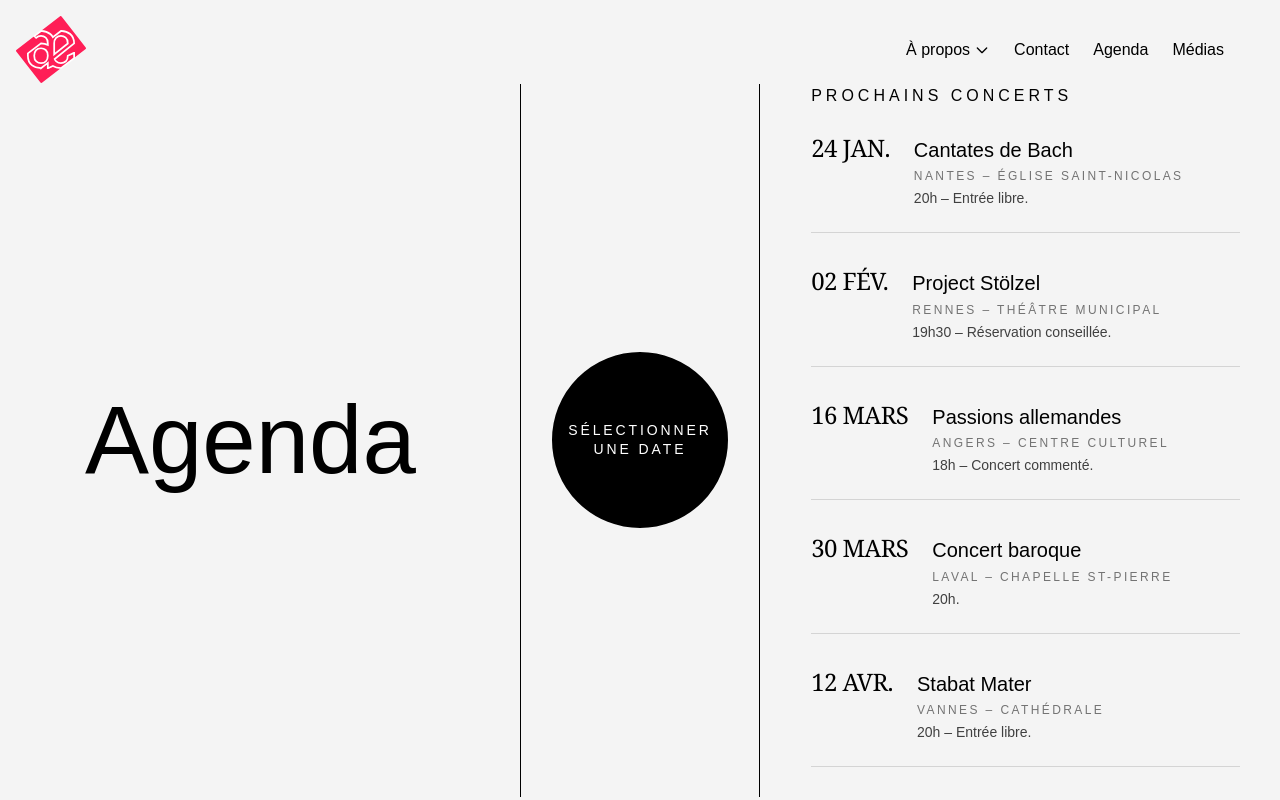
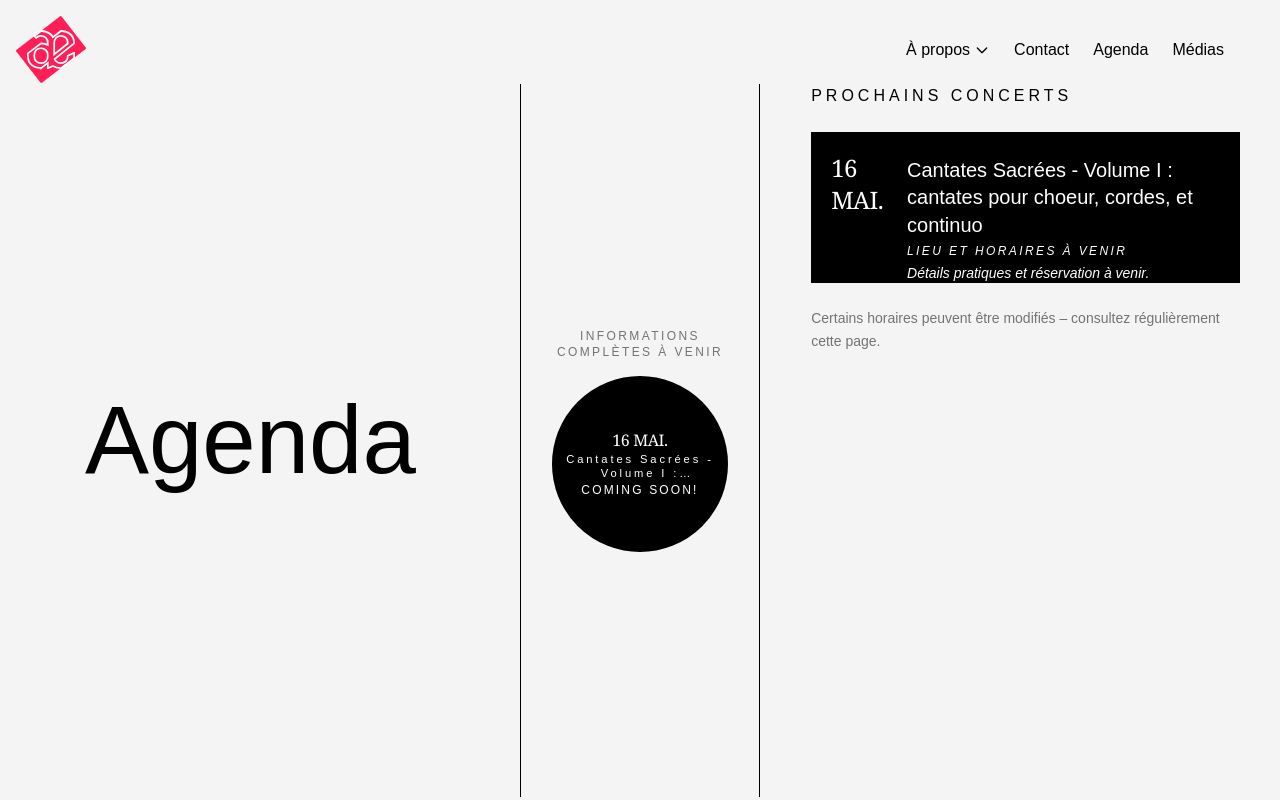
Before and after one commit to EnsemblePhaenomen/phaenomen-website, a Next.js app: page /agenda in a window 1280 px wide. Built offline with nearby package versions, Linux system fonts and the light colour scheme; a web font is replaced by a local one.

Commit message:
changed agenda logic

```diff
--- a/app/Components/Sections/AgendaSection.tsx
+++ b/app/Components/Sections/AgendaSection.tsx
@@ -3,8 +3,6 @@
 import { useState } from "react";
 import AnimatedBorderCard from "../(ui)/AnimatedBorderCard";
 import ContactButton from "../(ui)/Animations/ContactButton";
-
-const reservationUrl = "https://example.com/reservation";
 
 type EventItem = {
   date: string;
@@ -16,23 +14,22 @@ type EventItem = {
 };
 
 const events: EventItem[] = [
-  { date: "24 JAN.", title: "Cantates de Bach", city: "Nantes", place: "Église Saint-Nicolas", info: "20h – Entrée libre.", url: reservationUrl },
-  { date: "02 FÉV.", title: "Project Stölzel", city: "Rennes", place: "Théâtre municipal", info: "19h30 – Réservation conseillée.", url: reservationUrl },
-  { date: "16 MARS", title: "Passions allemandes", city: "Angers", place: "Centre culturel", info: "18h – Concert commenté.", url: reservationUrl },
-  { date: "30 MARS", title: "Concert baroque", city: "Laval", place: "Chapelle St-Pierre", info: "20h.", url: reservationUrl },
-  { date: "12 AVR.", title: "Stabat Mater", city: "Vannes", place: "Cathédrale", info: "20h – Entrée libre.", url: reservationUrl },
-  { date: "20 AVR.", title: "Oratorio de Pâques", city: "Tours", place: "Grand Théâtre", info: "19h.", url: reservationUrl },
-  { date: "04 MAI", title: "Musique sacrée", city: "Brest", place: "Église St-Martin", info: "17h.", url: reservationUrl },
-  { date: "11 MAI", title: "Motets allemands", city: "Clisson", place: "Halle aux grains", info: "20h.", url: reservationUrl },
-  { date: "19 MAI", title: "Requiem allemand", city: "Quimper", place: "Théâtre", info: "18h.", url: reservationUrl },
-  { date: "01 JUIN", title: "Bach & Telemann", city: "Orléans", place: "Salle Philharmonique", info: "20h.", url: reservationUrl },
-  { date: "16 JUIN", title: "Concert estival", city: "La Roche-sur-Yon", place: "Auditorium", info: "19h.", url: reservationUrl },
-  { date: "29 JUIN", title: "Fête de la musique", city: "Nantes", place: "Place Royale", info: "21h – Extérieur.", url: reservationUrl },
+  {
+    date: "16 MAI.",
+    title:
+      "Cantates Sacrées - Volume I : cantates pour choeur, cordes, et continuo",
+    city: "",
+    place: "",
+    info: "",
+    url: "",
+  },
 ];
 
 export default function AgendaSection() {
   const [isScrolling, setIsScrolling] = useState(false);
-  const [selectedEvent, setSelectedEvent] = useState<EventItem | null>(null);
+  const [selectedEvent, setSelectedEvent] = useState<EventItem | null>(
+    events[0] ?? null
+  );
 
   const handleScroll = (e: React.UIEvent<HTMLDivElement>) => {
     const target = e.currentTarget;
@@ -44,14 +41,19 @@ export default function AgendaSection() {
   };
 
   const isSelected = (event: EventItem) =>
-    selectedEvent && selectedEvent.date === event.date && selectedEvent.title === event.title;
+    selectedEvent &&
+    selectedEvent.date === event.date &&
+    selectedEvent.title === event.title;
+
+  // 💡 Helpers UI en fonction de l'event sélectionné
+  const hasReservationUrl = Boolean(selectedEvent?.url);
+  const hasVenue =
+    Boolean(selectedEvent?.city?.trim()) || Boolean(selectedEvent?.place?.trim());
 
   return (
     <section className="min-h-screen pt-20 flex items-center">
       <div className="w-full max-w-7xl mx-auto px-8">
-
         <div className="flex flex-col lg:flex-row">
-
           {/* LEFT */}
           <div
             className="
@@ -61,9 +63,7 @@ export default function AgendaSection() {
               md:pr-[4vw]
             "
           >
-            <h1 className="text-4xl md:text-8xl leading-none">
-              Agenda
-            </h1>
+            <h1 className="text-4xl md:text-8xl leading-none">Agenda</h1>
           </div>
 
           {/* CENTER */}
@@ -75,17 +75,25 @@ export default function AgendaSection() {
           >
             <div
               className="
-                flex items-center justify-center
+                flex flex-col items-center justify-center gap-4
                 h-[350px]
                 md:h-[713px]
                 px-8
               "
             >
+              {/* Petit texte d'état */}
+              {!hasVenue || !hasReservationUrl ? (
+                <p className="text-xs uppercase tracking-[0.2em] text-neutral-500 text-center">
+                  Informations complètes à venir
+                </p>
+              ) : null}
+
               <ContactButton
                 dateLabel={selectedEvent?.date ?? null}
                 titleLabel={selectedEvent?.title ?? null}
-                ctaLabel="réserver"
-                href={selectedEvent?.url}
+                ctaLabel={hasReservationUrl ? "réserver" : "coming soon!"}
+                // On ne passe un href que si on a vraiment une URL
+                href={hasReservationUrl ? selectedEvent!.url : undefined}
               />
             </div>
           </AnimatedBorderCard>
@@ -116,13 +124,19 @@ export default function AgendaSection() {
               </p>
 
               <div className="space-y-8">
-                {events.map((event, index) => (
+                {events.map((event, index) => {
+                  const eventHasVenue =
+                    Boolean(event.city?.trim()) ||
+                    Boolean(event.place?.trim());
+                  const eventHasUrl = Boolean(event.url?.trim());
+
+                  return (
                     <article
                       key={index}
                       className={`
                         border-b border-neutral-300 pb-6 last:border-none last:pb-0
                         cursor-pointer transition-colors
-                      ${isSelected(event) ? "bg-black text-white" : "hover:bg-black/5"}
+                        ${isSelected(event) ? "bg-black p-5 text-white" : "hover:bg-black/5"}
                       `}
                       onClick={() => handleSelect(event)}
                       onKeyDown={(e) => {
@@ -137,30 +151,53 @@ export default function AgendaSection() {
                         <p className="font-serif text-xl md:text-2xl tracking-tight">
                           {event.date}
                         </p>
+
                         <div className="space-y-1">
                           <h2 className="font-serif text-lg md:text-xl leading-snug">
                             {event.title}
                           </h2>
-                        <p className="text-[0.7rem] md:text-xs uppercase tracking-[0.2em] text-neutral-500">
-                          {event.city} – {event.place}
+
+                          {/* Lieu */}
+                          <p className="text-[0.7rem] md:text-xs uppercase tracking-[0.2em] text-white">
+                            {eventHasVenue ? (
+                              <>
+                                {event.city}
+                                {event.city && event.place && " — "}
+                                {event.place}
+                              </>
+                            ) : (
+                              <span className="italic">
+                                Lieu et horaires à venir
+                              </span>
+                            )}
                           </p>
+
+                          {/* Infos / réservation */}
                           <p className="text-sm text-neutral-700">
-                          {event.info}
+                            {event.info ? (
+                              event.info
+                            ) : eventHasUrl ? (
+                              "Plus d'informations et réservation via le bouton ci-contre."
+                            ) : (
+                              <span className="italic text-white">
+                                Détails pratiques et réservation à venir.
+                              </span>
+                            )}
                           </p>
                         </div>
                       </div>
                     </article>
-                ))}
+                  );
+                })}
               </div>
 
               <p className="text-xs md:text-sm text-neutral-500 leading-relaxed pb-4">
-                Certains horaires peuvent être modifiés – consultez régulièrement cette page.
+                Certains horaires peuvent être modifiés – consultez régulièrement
+                cette page.
               </p>
             </div>
           </div>
-
         </div>
-
       </div>
     </section>
   );
```
Lines whose indentation alone changed are shown as unchanged.
